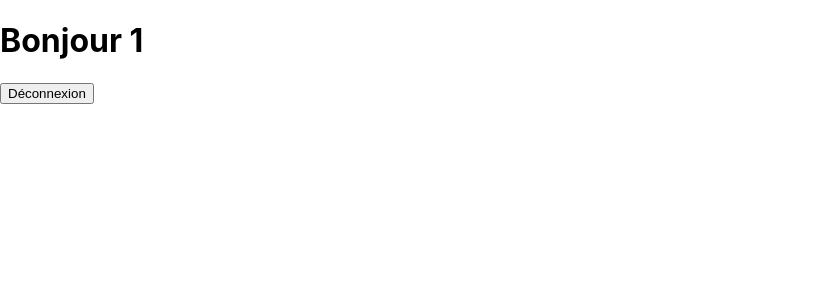
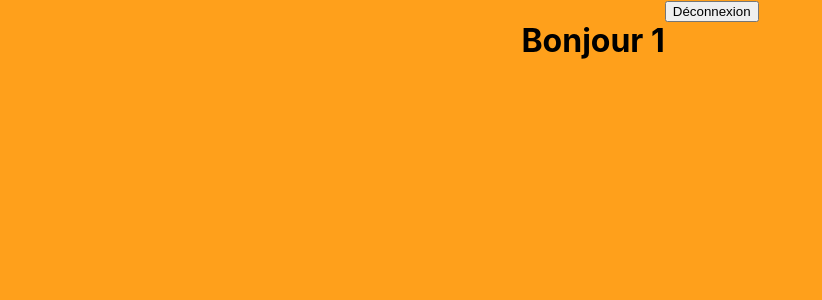
Before and after one commit to YannLescot/crazee-burger, a React (Create React App) app: page /order/1 in a window 1280 px wide. Shown: the top 300 px of the page, without its empty margins (0-822 px from the left). Built offline with nearby package versions, Linux system fonts and the light colour scheme.

Commit message:
💄  F04: OrderPage > Added background color

```diff
--- a/src/components/pages/order/OrderPage.js
+++ b/src/components/pages/order/OrderPage.js
@@ -1,15 +1,27 @@
 import { Link, useParams } from "react-router-dom";
+import styled from "styled-components";
+import { theme } from "../../../theme";
 
 export default function OrderPage() {
   //Le hook useParams permet de récupérer les paramètres de l'URL (passé dans le path de la route)
   const { username } = useParams();
 
   return (
-    <div>
+    <OrderPageStyled>
       <h1>Bonjour {username}</h1>
       <Link to="/">
         <button>Déconnexion</button>
       </Link>
-    </div>
+    </OrderPageStyled>
   );
 }
+
+const OrderPageStyled = styled.div`
+  display: flex;
+  justify-content: center;
+
+  height: 100vh;
+  width: 100vw;
+
+  background-color: ${theme.colors.primary};
+`;
```
